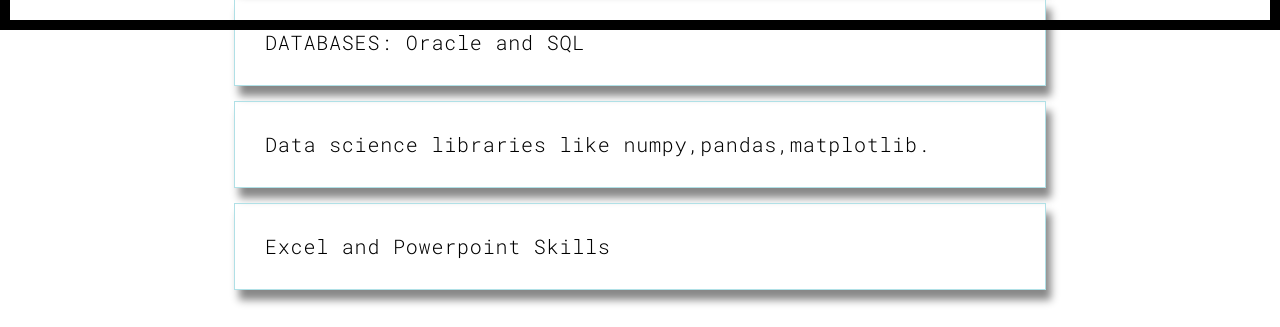
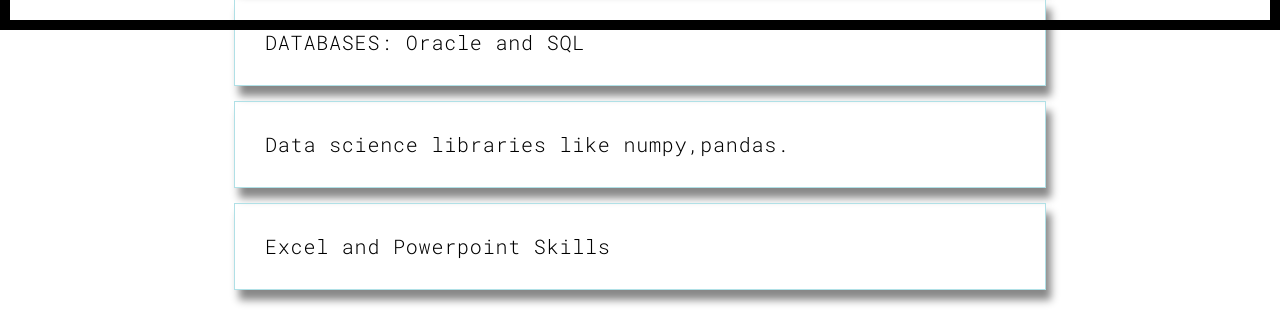
Before and after one commit to rajatrkelkar/portfo, a Flask app: page /second.html in a window 1280 px wide. Shown: the part 770-1097 px from the top of the page. Run offline with Flask 2, Linux system fonts and the light colour scheme; some libraries are stand-ins or nearby versions.

Commit message:
Update second.html

```diff
--- a/templates/second.html
+++ b/templates/second.html
@@ -84,7 +84,7 @@
             <p style="color:black;font-size:20px;border: 1px solid powderblue;padding: 30px;box-shadow: 5px 10px 8px #888888">C language:learned basics of c programmimg</p>
             <p style="color:black;font-size:20px;border: 1px solid powderblue;padding: 30px;box-shadow: 5px 10px 8px #888888">HTML And CSS </p>
             <p style="color:black;font-size:20px;border: 1px solid powderblue;padding: 30px;box-shadow: 5px 10px 8px #888888">DATABASES: Oracle and SQL </p>
-            <p style="color:black;font-size:20px;border: 1px solid powderblue;padding: 30px;box-shadow: 5px 10px 8px #888888">Data science libraries like numpy,pandas,matplotlib. </p>
+            <p style="color:black;font-size:20px;border: 1px solid powderblue;padding: 30px;box-shadow: 5px 10px 8px #888888">Data science libraries like numpy,pandas. </p>
             <p style="color:black;font-size:20px;border: 1px solid powderblue;padding: 30px;box-shadow: 5px 10px 8px #888888">Excel and Powerpoint Skills</p>
 
         </div>
```
